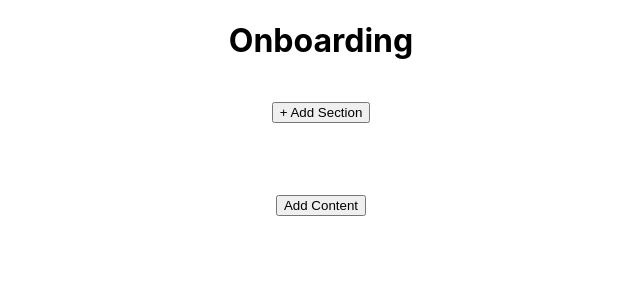
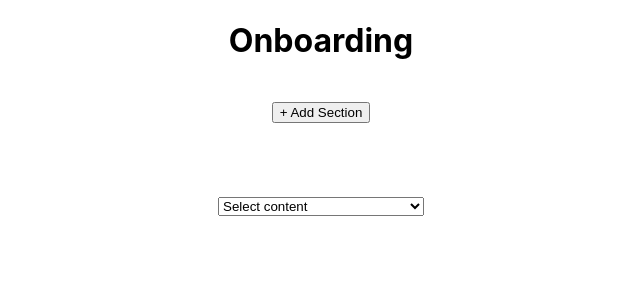
Before and after one commit to jasmineelkins/path-builder, a React (Create React App) app: page / in a window 1280 px wide. Shown: the top 300 px of the page, without its empty margins (319-959 px from the left). Built offline with nearby package versions, Linux system fonts and the light colour scheme.

Commit message:
added custom hook to toggle edit mode in buttons, sections

```diff
--- a/src/components/Path.js
+++ b/src/components/Path.js
@@ -2,10 +2,11 @@ import React, { useState } from "react";
 import Course from "./Course";
 import Section from "./Section";
 import contentList from "../ContentList";
+import useBoolean from "../hooks/useBoolean";
 
 function Path(props) {
   const [pathContentList, setPathContentList] = useState([]);
-  const [selectMode, setSelectMode] = useState(false);
+  const [isToggled, { setToggled }] = useBoolean(false);
 
   const renderedOptions = contentList.map((item, index) => (
     <option key={index} value={item.description}>
@@ -19,7 +20,7 @@ function Path(props) {
       { type: "course", description: e.target.value },
     ]);
 
-    setSelectMode(false);
+    setToggled();
   }
 
   function addNewSection() {
@@ -55,8 +56,8 @@ function Path(props) {
 
       <ul>{renderedContent}</ul>
 
-      {selectMode === false ? (
-        <button onClick={() => setSelectMode(true)}>Add Content</button>
+      {isToggled === false ? (
+        <button onClick={setToggled}>Add Content</button>
       ) : (
         <form onChange={(e) => handleContentSelection(e)}>
           <select>{renderedOptions}</select>
--- a/src/components/Section.js
+++ b/src/components/Section.js
@@ -1,8 +1,9 @@
 import React, { useState } from "react";
+import useBoolean from "../hooks/useBoolean";
 import { BsTrash } from "react-icons/bs";
 
 function Section({ item, index, pathContentList, setPathContentList }) {
-  const [clicked, setClicked] = useState(false);
+  const [isToggled, { setToggled }] = useBoolean(false);
   const [sectionName, setSectionName] = useState();
 
   function handleChange(e) {
@@ -17,7 +18,7 @@ function Section({ item, index, pathContentList, setPathContentList }) {
       } else return i;
     });
     setPathContentList(updatedList);
-    setClicked(false);
+    setToggled();
   }
 
   function removeItem() {
@@ -27,7 +28,7 @@ function Section({ item, index, pathContentList, setPathContentList }) {
 
   return (
     <div className="sectionContainer">
-      {clicked ? (
+      {isToggled ? (
         <form onSubmit={(e) => updateSectionName(e)}>
           <input
             onChange={(e) => handleChange(e)}
@@ -36,7 +37,7 @@ function Section({ item, index, pathContentList, setPathContentList }) {
           />
         </form>
       ) : (
-        <span onClick={() => setClicked(true)}>
+        <span onClick={setToggled}>
           {sectionName ? sectionName : item.description}
         </span>
       )}
--- /dev/null
+++ b/src/hooks/useBoolean.js
@@ -0,0 +1,20 @@
+import React from "react";
+
+const useBoolean = () => {
+  const [state, setState] = React.useState();
+
+  const handleTrue = () => setState(true);
+  const handleFalse = () => setState(false);
+  const handleToggle = () => setState(!state);
+
+  return [
+    state,
+    {
+      setTrue: handleTrue,
+      setFalse: handleFalse,
+      setToggled: handleToggle,
+    },
+  ];
+};
+
+export default useBoolean;
```
